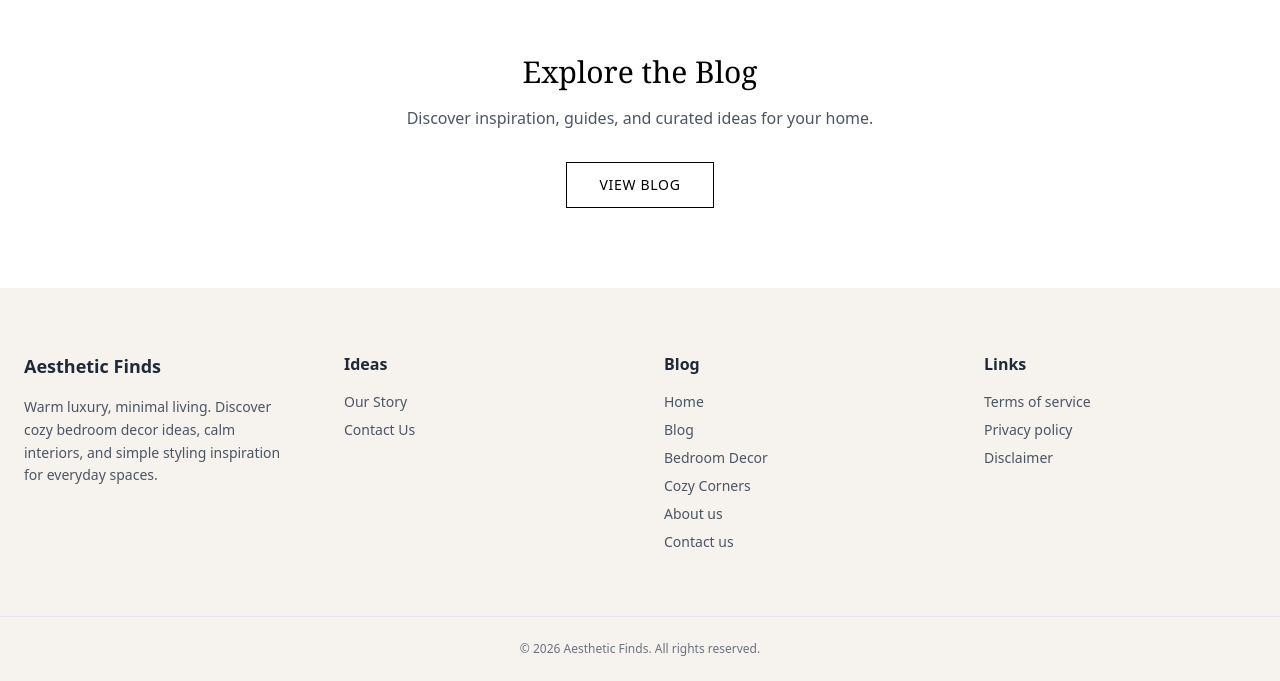
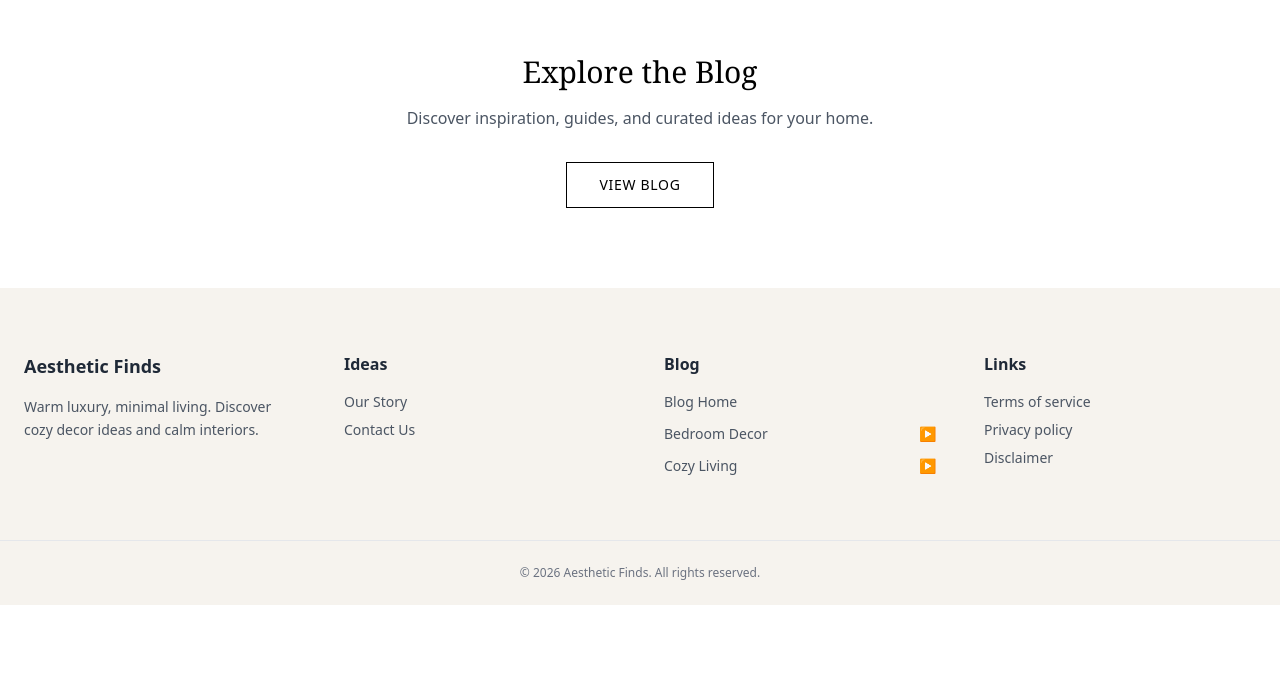
Before and after one commit to muasyamuthengi-gif/aestheticfindsbyanna, a Next.js app: page / in a window 1280 px wide. Shown: the part 1518-2199 px from the top of the page. After the commit the page ends 2123 px from the top, so only its background shows below. Built offline with nearby package versions, Linux system fonts and the light colour scheme; a web font is replaced by a local one.

Commit message:
Update Footer.js

```diff
--- a/app/components/Footer.js
+++ b/app/components/Footer.js
@@ -1,6 +1,12 @@
+"use client";
+
 import Link from "next/link";
+import { useState } from "react";
 
 export default function Footer() {
+  const [openBedroom, setOpenBedroom] = useState(false);
+  const [openCozy, setOpenCozy] = useState(false);
+
   return (
     <footer className="bg-[#f6f3ee] text-gray-800">
       <div className="max-w-7xl mx-auto px-6 py-16 grid grid-cols-1 sm:grid-cols-2 md:grid-cols-4 gap-12">
@@ -12,8 +18,7 @@ export default function Footer() {
           </h2>
           <p className="text-sm text-gray-600 leading-relaxed">
             Warm luxury, minimal living.
-            Discover cozy bedroom decor ideas, calm interiors,
-            and simple styling inspiration for everyday spaces.
+            Discover cozy decor ideas and calm interiors.
           </p>
         </div>
 
@@ -34,36 +39,72 @@ export default function Footer() {
           </ul>
         </div>
 
-        {/* Blog */}
+        {/* Blog with dropdowns */}
         <div>
           <h3 className="font-semibold mb-4">Blog</h3>
-          <ul className="space-y-2 text-sm text-gray-600">
+
+          <ul className="space-y-3 text-sm text-gray-600">
+
             <li>
-              <Link href="/" className="hover:text-black">Home</Link>
+              <Link href="/blog" className="hover:text-black">
+                Blog Home
+              </Link>
             </li>
+
+            {/* Bedroom Decor */}
             <li>
-              <Link href="/blog" className="hover:text-black">Blog</Link>
-            </li>
+              <button
+                onClick={() => setOpenBedroom(!openBedroom)}
+                className="flex items-center justify-between w-full hover:text-black"
+              >
+                Bedroom Decor
+                <span
+                  className={`transition-transform ${
+                    openBedroom ? "rotate-90" : ""
+                  }`}
+                >
+                  ▶
+                </span>
+              </button>
+
+              {openBedroom && (
+                <ul className="ml-4 mt-2 space-y-2 text-gray-500">
                   <li>
                     <Link href="/blog/slow-living" className="hover:text-black">
-                Bedroom Decor
+                      Cozy Bedrooms
                     </Link>
                   </li>
+                </ul>
+              )}
+            </li>
+
+            {/* Cozy Living */}
+            <li>
+              <button
+                onClick={() => setOpenCozy(!openCozy)}
+                className="flex items-center justify-between w-full hover:text-black"
+              >
+                Cozy Living
+                <span
+                  className={`transition-transform ${
+                    openCozy ? "rotate-90" : ""
+                  }`}
+                >
+                  ▶
+                </span>
+              </button>
+
+              {openCozy && (
+                <ul className="ml-4 mt-2 space-y-2 text-gray-500">
                   <li>
                     <Link href="/blog/cozy-corners" className="hover:text-black">
                       Cozy Corners
                     </Link>
                   </li>
-            <li>
-              <Link href="/about-us" className="hover:text-black">
-                About us
-              </Link>
+                </ul>
+              )}
             </li>
-            <li>
-              <Link href="/contact-us" className="hover:text-black">
-                Contact us
-              </Link>
-            </li>
+
           </ul>
         </div>
 
@@ -91,7 +132,6 @@ export default function Footer() {
 
       </div>
 
-      {/* Bottom bar */}
       <div className="border-t border-gray-200 py-6 text-center text-xs text-gray-500">
         © {new Date().getFullYear()} Aesthetic Finds. All rights reserved.
       </div>
```
Lines whose indentation alone changed are shown as unchanged.
